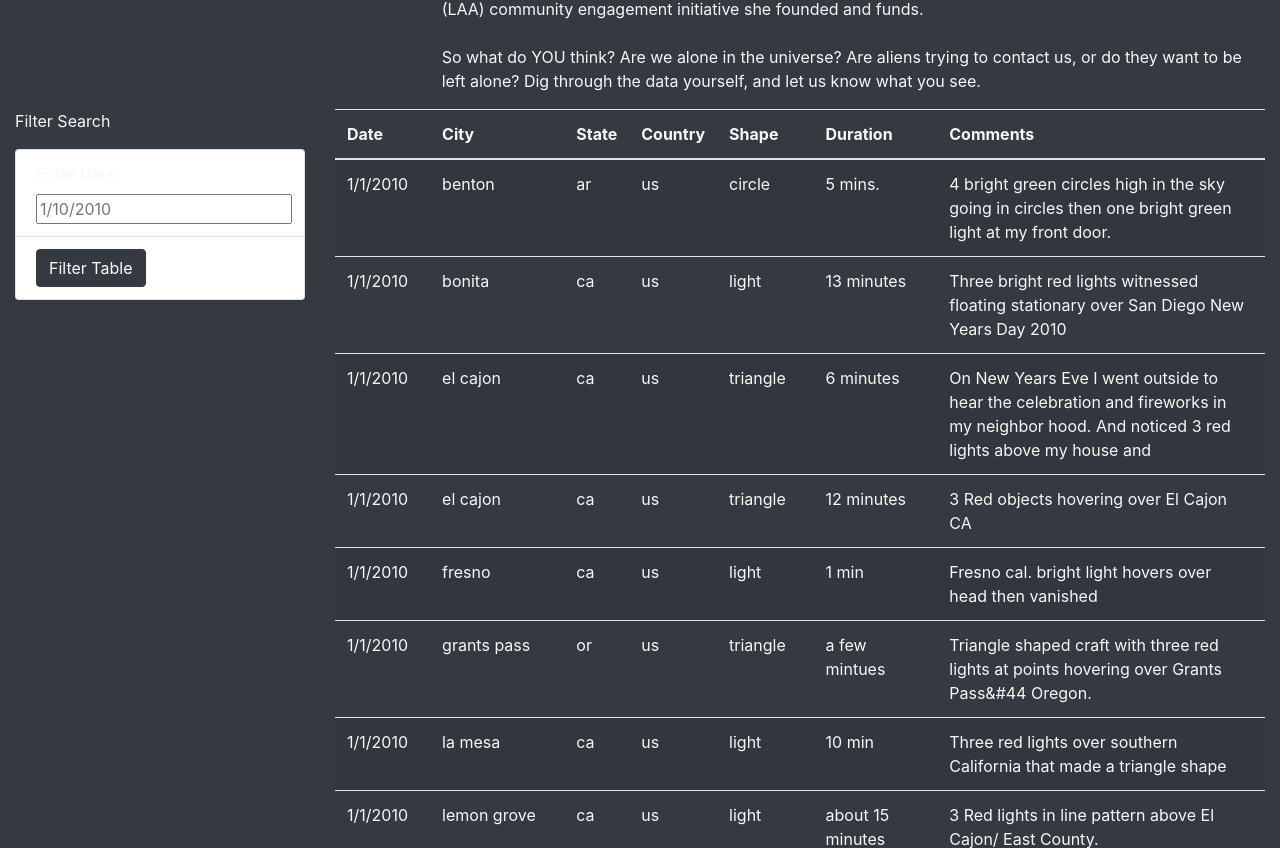
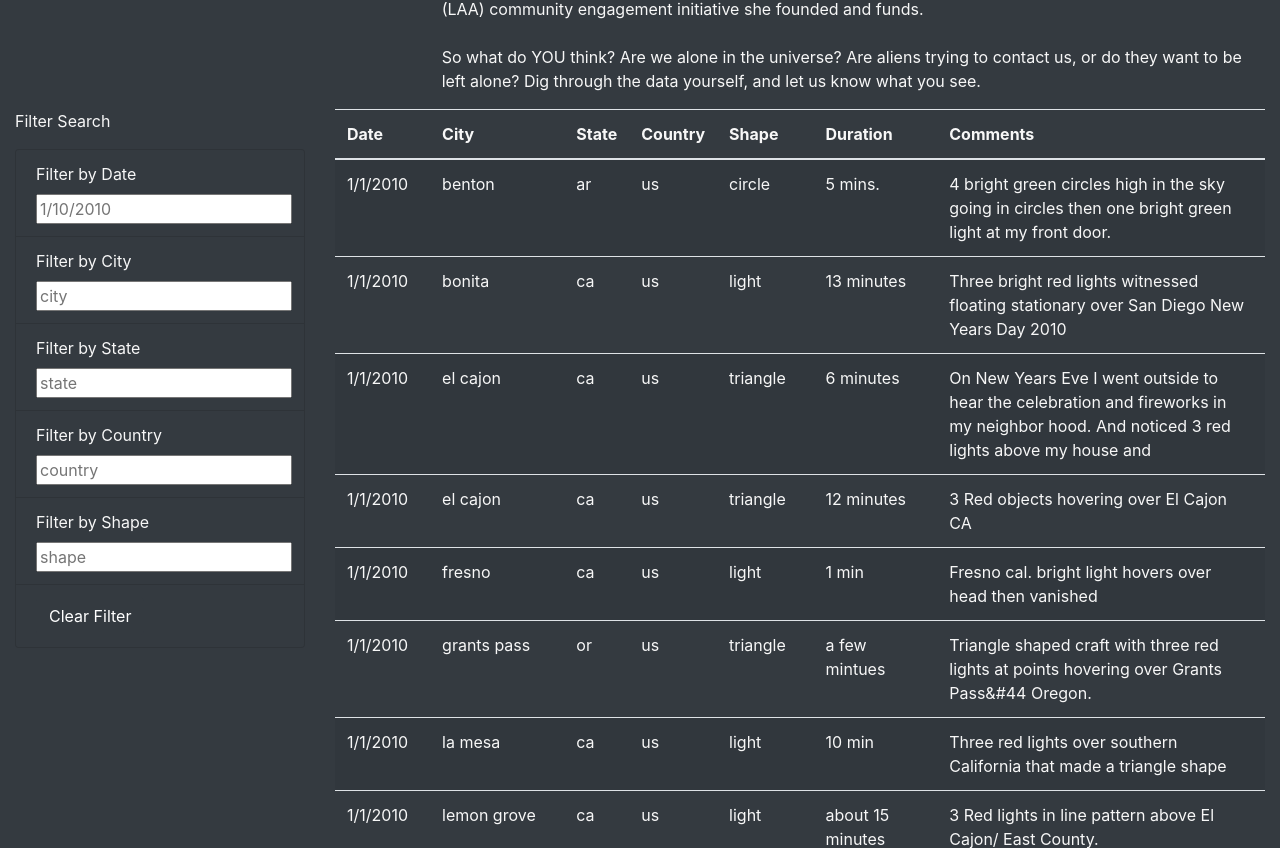
Before and after one commit to joszpr/UFOs, a plain HTML site: page index.html in a window 1280 px wide. Shown: the part 630-1478 px from the top of the page. Drawn offline with nearby package versions, Linux system fonts and the light colour scheme; files that its build step writes are made by us from their sources; files whose address does not match are found by name.

Commit message:
Add files via upload

```diff
--- a/index.html
+++ b/index.html
@@ -39,15 +39,39 @@
             <div class="col-md-3">
                 <form class="bg-dark">
                     <p>Filter Search</p>
-                    <ul class="list-group" class="bg-dark">
-                        <li class="list-group-item" class="bg-dark">
-                            <label for="date">Enter Date</label>
-                            <input type="text" placeholder="1/10/2010" id="datetime" />
-                        </li>
-                        <li class="list-group-item" class="bg-dark">
+                        <ul class="list-group bg-dark" id="table">
+                            <li class="list-group-item bg-dark">
+                                <label for="date"> Filter by Date </label>
+                                    <br>
+                                <input type="text" placeholder="1/10/2010" id="datetime" />
+                            </li>
+                            <li class="list-group-item bg-dark">
+                                <label for="city"> Filter by City </label>
+                                    <br>
+                                <input type="text" placeholder="city" id="city" />
+                            </li>
+                            <li class="list-group-item bg-dark">
+                                <label for="state"> Filter by State </label>
+                                    <br>
+                                <input type="text" placeholder="state" id="state" />
+                            </li>
+                            <li class="list-group-item bg-dark">
+                                <label for="country"> Filter by Country </label>
+                                    <br>
+                                <input type="text" placeholder="country" id="country" />
+                            </li>
+                            <li class="list-group-item bg-dark">
+                                <label for="shape"> Filter by Shape </label>
+                                    <br>
+                                <input type="text" placeholder="shape" id="shape" />
+                            </li>
+                            <!--li class="list-group-item bg-dark">
                             <button id="filter-btn" type="button" class="btn btn-dark">Filter Table</button>
-                        </li>
-                    </ul>
+                            </li-->
+                            <li class="list-group-item bg-dark">
+                            <button id="unfilter-btn" type="button" class="btn btn-dark">Clear Filter</button>
+                            </li>
+                        </ul>
                 </form>
             </div>
             <div class="col-md-9">
```
